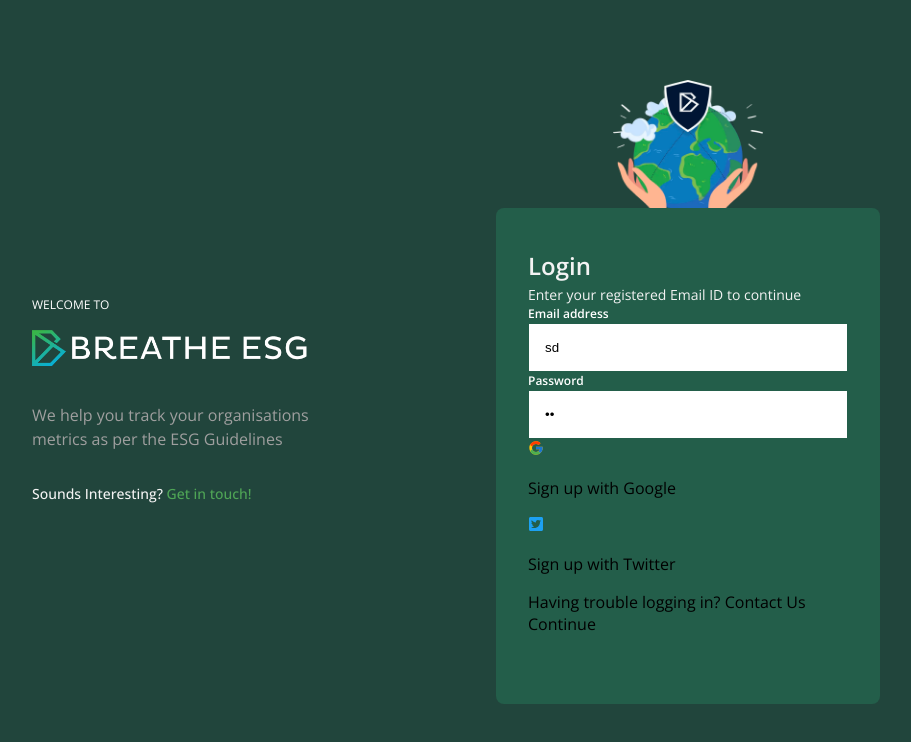
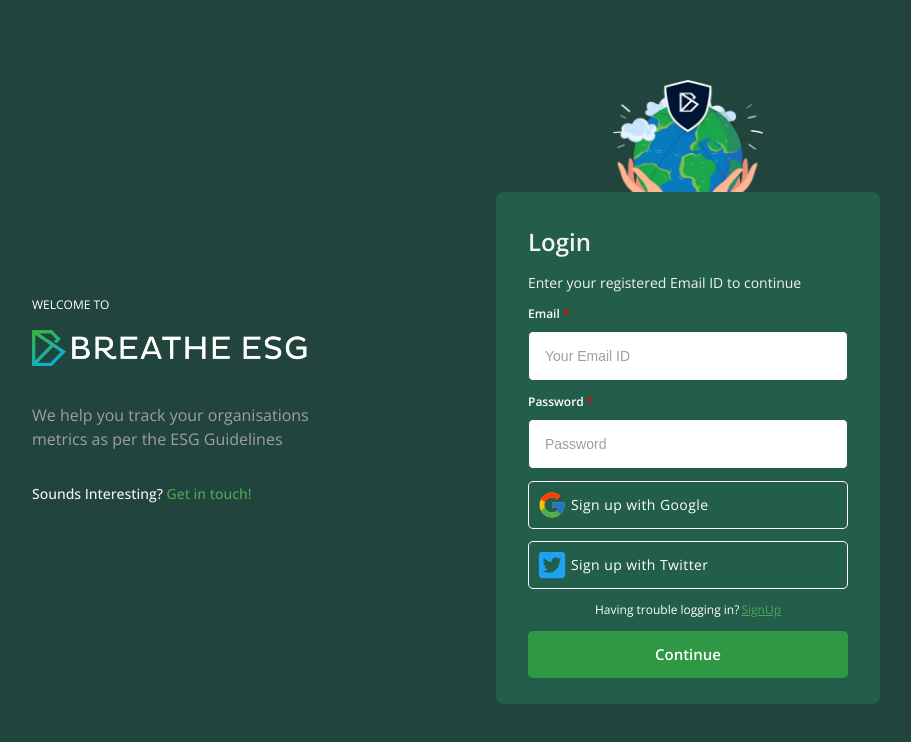
Before and after one commit to Priyanshu0007/breatheESG, a React (Vite) app: page /sign in a window 1280 px wide. Shown: the top 742 px of the page, without its empty margins (192-1103 px from the left). Built offline with nearby package versions, Linux system fonts and the light colour scheme; no server answers.

Commit message:
sign up and sign in page added

```diff
--- a/src/components/SignUpIn/SignIn.tsx
+++ b/src/components/SignUpIn/SignIn.tsx
@@ -1,28 +1,39 @@
-import React, { Dispatch, SetStateAction } from 'react'
+/* eslint-disable @typescript-eslint/no-explicit-any */
+import React, { Dispatch, SetStateAction, useEffect, useState } from 'react'
 import { FcGoogle } from "react-icons/fc";
 import { FaTwitterSquare } from "react-icons/fa";
 import "./styles.scss"
+import { useFirebase } from '../../context/firebase';
+import { useNavigate } from 'react-router-dom';
 interface myProps {
     setSignIn: Dispatch<SetStateAction<boolean>>
  }
 
 const SignIn = ({setSignIn}:myProps) => {
+    const [email,setEmail]=useState<string>("")
+    const [password,setPassword]=useState<string>("")
+    const firebase:any = useFirebase()
+    const nagivate=useNavigate()
+    useEffect(()=>{
+        if(!firebase.user?.email){nagivate('/sign')}
+        else{nagivate('/')}
+      },[firebase.user,nagivate])
   return (
     <div className='s-box'>
         <div className='s-title'>Login</div>
         <div className='s-text'>Enter your registered Email ID to continue</div>
         <div className='s-input'>
-            <label>Email address</label>
-            <input value={"sd"} onInput={e=>console.log(e)} autoComplete="email" id="email" name="email" type="email" required />
+            <label>Email</label>
+            <input value={email} onInput={e=>setEmail(e.currentTarget.value)} placeholder='Your Email ID' autoComplete="email" id="email" name="email" type="email" required />
         </div>
         <div className='s-input'>
             <label>Password</label>
-            <input id="password"  value={"sd"} autoComplete="current-password"  onInput={e => console.log(e)} name="password" type="password" required />
+            <input id="password"  value={password} autoComplete="current-password" placeholder='Password'  onInput={e => setPassword(e.currentTarget.value)} name="password" type="password" required />
         </div>
-        <div className='s-social'><FcGoogle/><p>Sign up with Google</p></div>
-        <div className='s-social'><FaTwitterSquare color='#1DA1F2'/><p>Sign up with Twitter</p></div>
-        <div className='s-contact'>Having trouble logging in? <a>Contact Us</a></div>
-        <div className='s-continue'>Continue</div>
+        <div className='s-social' onClick={()=>firebase.signinWithGoogle()}><p><FcGoogle/></p><p>Sign up with Google</p></div>
+        <div className='s-social disable'><p><FaTwitterSquare color='#1DA1F2'/></p><p>Sign up with Twitter</p></div>
+        <div className='s-contact'>Having trouble logging in? <a onClick={()=>setSignIn(false)}>SignUp</a></div>
+        <div className='s-continue' onClick={()=>firebase.signinUserWithEmailAndPassword(email,password)}>Continue</div>
     </div>
   )
 }
--- a/src/components/SignUpIn/SignUp.tsx
+++ b/src/components/SignUpIn/SignUp.tsx
@@ -1,14 +1,46 @@
-import React, { Dispatch, SetStateAction } from 'react'
-
+/* eslint-disable @typescript-eslint/no-explicit-any */
+import React, { Dispatch, SetStateAction, useEffect, useState } from 'react'
+import { useFirebase } from '../../context/firebase'
+import { useNavigate } from 'react-router-dom'
+import { toast } from "sonner";
 interface myProps {
   setSignIn: Dispatch<SetStateAction<boolean>>
 
 }
 
 const SignUp = ({setSignIn}:myProps) => {
-  return (
-    <div>SignUp</div>
-  )
+  const [email,setEmail]=useState<string>("")
+  const [password,setPassword]=useState<string>("")
+  const [cPassword,setCPassword]=useState<string>("");
+  const firebase:any = useFirebase()
+  const nagivate=useNavigate()
+  useEffect(()=>{
+      if(!firebase.user?.email){nagivate('/sign')}
+      else{nagivate('/')}
+    },[firebase.user,nagivate])
+  const SignUpHandler=()=>{
+    if(password===cPassword){firebase.signupUserWithEmailAndPassword(email,password)}
+    else{toast.error("Password dosen't matched",{duration:3000})}
+  }
+return (
+  <div className='s-box'>
+      <div className='s-title'>Sign Up</div>
+      <div className='s-input'>
+          <label>Email</label>
+          <input value={email} onInput={e=>setEmail(e.currentTarget.value)} placeholder='Your Email ID' autoComplete="email" id="email" name="email" type="email" required />
+      </div>
+      <div className='s-input'>
+          <label>Password</label>
+          <input id="password"  value={password} autoComplete="current-password" placeholder='Password'  onInput={e => setPassword(e.currentTarget.value)} name="password" type="password" required />
+      </div>
+      <div className='s-input'>
+          <label>Confirm Password</label>
+          <input id="password"  value={cPassword} autoComplete="current-password" placeholder='Password'  onInput={e => setCPassword(e.currentTarget.value)} name="password" type="password" required />
+      </div>
+      <div className='s-contact'>Already have account? <a onClick={()=>setSignIn(true)}>SignUp</a></div>
+      <div className='s-continue' onClick={SignUpHandler}>Continue</div>
+  </div>
+)
 }
 
 export default SignUp
--- a/src/components/SignUpIn/styles.scss
+++ b/src/components/SignUpIn/styles.scss
@@ -1,7 +1,9 @@
 .s-box{
     display: flex;
     flex-direction: column;
+    justify-content: space-between;
     height: 100%;
+    gap: 0.75rem;
 }
 .s-title{
     color: #F3F3F3;
@@ -22,17 +24,28 @@
 .s-input{
     display: flex;
     flex-direction: column;
+    gap: 0.5rem;
     label{
         color: white;
         font-size: 12px;
         font-weight: 600;
         line-height: 18px;
         text-align: left;
+        &::after{
+            content: " *";
+            color: red;
+
+
+        }
     }
     input{
         padding: 1rem;
         border:1px solid #235E4A;
-
+        border-radius: 5px;
+        font-size: 14px;
+        &::placeholder{
+            color: #9F9F9F;
+        }
         &:focus{
             outline:none;
             border:1px solid #2E9844;
@@ -41,6 +54,57 @@
     }
 
 }
-.s-social{}
-.s-conatct{}
-.s-continue{}
+.s-social{
+    display: flex;
+    align-items: center;
+    border: 1px solid white;
+    border-radius: 5px;
+    padding: 0.5rem;
+    gap: 0.25rem;
+    cursor: pointer;
+    p{
+        font-size: 14px;
+        font-weight: 400;
+        line-height: 11.66px;
+        letter-spacing: 0.03em;
+        text-align: left;
+        color: white;
+        margin: 0;
+        &:first-child{
+            font-size: 30px;
+        }
+    }
+}
+.s-contact{
+    display: flex;
+    justify-content: center;
+    gap: 2px;
+    font-size: 12px;
+    font-weight: 400;
+    line-height: 18px;
+    text-align: center;
+    color: white;
+    a{
+        color: #4FA556;
+        text-decoration: underline;
+        &:hover {
+            color:#4fa556b2;
+            text-decoration:underline;
+            cursor:pointer;
+        }
+    }
+}
+.s-continue{
+    background-color: #2E9844;
+    color: white;
+    font-size: 15px;
+    font-weight: 600;
+    line-height: 22.5px;
+    text-align: center;
+    padding: 0.75rem;
+    border-radius: 5px;
+    cursor: pointer;
+}
+.disable{
+    cursor: not-allowed !important;
+}
--- a/src/context/firebase.tsx
+++ b/src/context/firebase.tsx
@@ -7,6 +7,7 @@
 type ContextProp = {
     children: React.ReactNode
 }
+
 
 const firebaseConfig = {
     apiKey: "AIzaSyAgniHgiSfxJzUaK1465OS_GgnyJ5BipvY",
--- a/src/pages/SignUpIn/style.scss
+++ b/src/pages/SignUpIn/style.scss
@@ -82,8 +82,8 @@
 }
 .sign{
     margin: 1rem;
-    margin-top: 8rem;
-    padding: 2.5rem 2rem;
+    margin-top: 7rem;
+    padding: 2rem 2rem;
     width: 100%;
     background-color: #235E4A;
     border-radius: 0.5rem;
```
Lines whose indentation alone changed are shown as unchanged.
